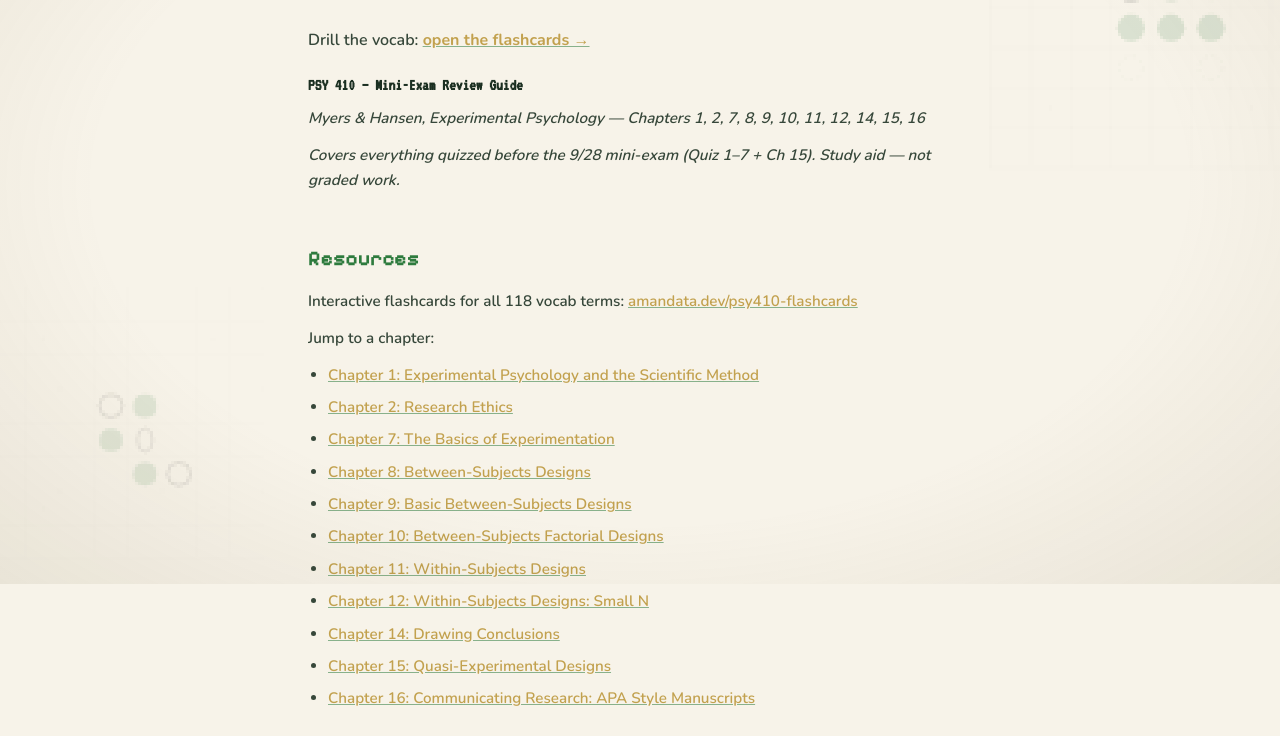
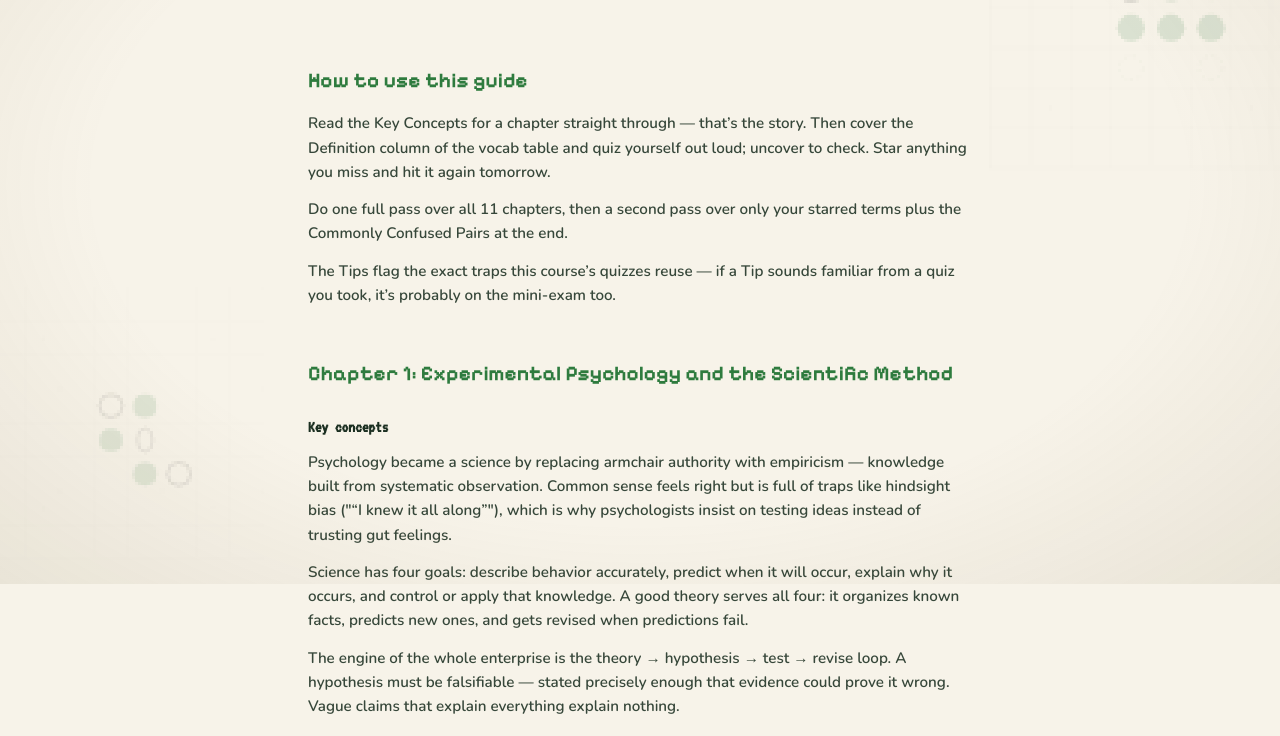
Before and after one commit to mandyhoami-lab/amandata.dev, a plain HTML site: page psy410.html in a window 1280 px wide. Shown: the part 216-952 px from the top of the page. Drawn offline with nearby package versions, Linux system fonts and the light colour scheme.

Commit message:
PSY 410 guide: remove stale mini-exam preamble and Resources section

```diff
--- a/psy410.html
+++ b/psy410.html
@@ -39,29 +39,7 @@
       <span class="section__tag">Exam prep</span>
     </div>
     <div class="section__body">
-      <p class="guide-flashlink">Drill the vocab: <a href="https://amandata.dev/psy410-flashcards/">open the flashcards &rarr;</a></p>
       <div class="guide">
-<p class="g-kicker">PSY 410 — Mini-Exam Review Guide</p>
-<p><em>Myers &amp; Hansen, Experimental Psychology — Chapters 1, 2, 7, 8, 9, 10, 11, 12, 14, 15, 16</em></p>
-<p><em>Covers everything quizzed before the 9/28 mini-exam (Quiz 1–7 + Ch 15). Study aid — not graded work.</em></p>
-<section class="g-chapter" id="g-resources">
-<h3 class="g-h1">Resources</h3>
-<p>Interactive flashcards for all 118 vocab terms: <a href="https://amandata.dev/psy410-flashcards/">amandata.dev/psy410-flashcards</a></p>
-<p>Jump to a chapter:</p>
-<ul class="g-list">
-<li><a href="#g-ch1">Chapter 1: Experimental Psychology and the Scientific Method</a></li>
-<li><a href="#g-ch2">Chapter 2: Research Ethics</a></li>
-<li><a href="#g-ch7">Chapter 7: The Basics of Experimentation</a></li>
-<li><a href="#g-ch8">Chapter 8: Between-Subjects Designs</a></li>
-<li><a href="#g-ch9">Chapter 9: Basic Between-Subjects Designs</a></li>
-<li><a href="#g-ch10">Chapter 10: Between-Subjects Factorial Designs</a></li>
-<li><a href="#g-ch11">Chapter 11: Within-Subjects Designs</a></li>
-<li><a href="#g-ch12">Chapter 12: Within-Subjects Designs: Small N</a></li>
-<li><a href="#g-ch14">Chapter 14: Drawing Conclusions</a></li>
-<li><a href="#g-ch15">Chapter 15: Quasi-Experimental Designs</a></li>
-<li><a href="#g-ch16">Chapter 16: Communicating Research: APA Style Manuscripts</a></li>
-</ul>
-</section>
 <section class="g-chapter" id="g-howto">
 <h3 class="g-h1">How to use this guide</h3>
 <p>Read the Key Concepts for a chapter straight through — that’s the story. Then cover the Definition column of the vocab table and quiz yourself out loud; uncover to check. Star anything you miss and hit it again tomorrow.</p>
```
